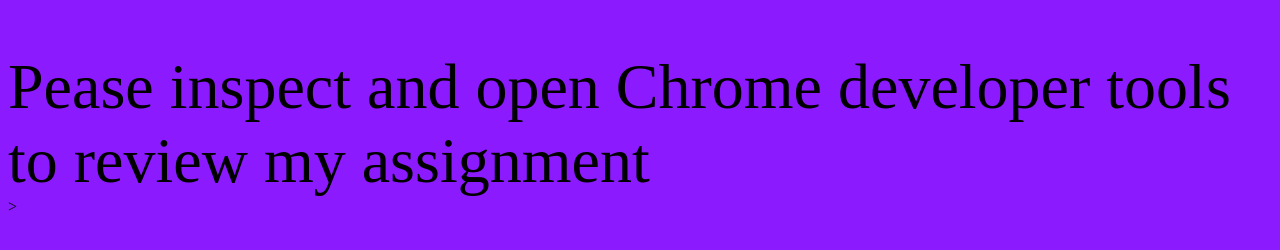
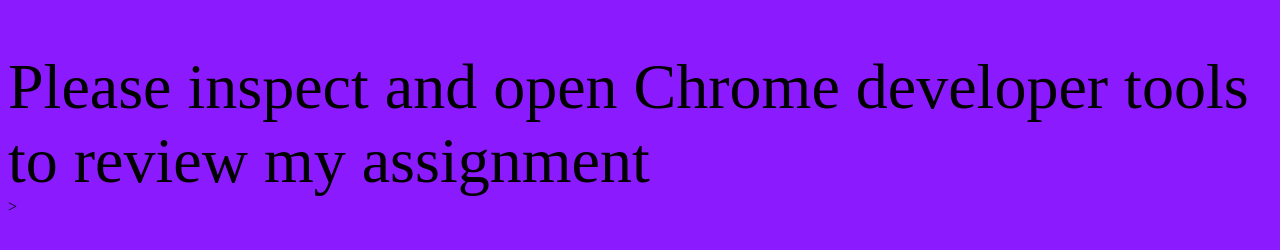
Before and after one commit to husseljoo/husseljoo.github.io, a plain HTML site: page module4-solution/index.html in a window 1280 px wide. Shown: the part 174-424 px from the top of the page. Drawn offline with Linux system fonts and the light colour scheme.

Commit message:
Update index.html

```diff
--- a/module4-solution/index.html
+++ b/module4-solution/index.html
@@ -25,6 +25,6 @@
 </head>
 <body>
   <h1>Module 4 Solution</h1>
-  <div>Pease inspect and open Chrome developer tools to review my assignment</div>>
+  <div>Please inspect and open Chrome developer tools to review my assignment</div>>
 </body>
 </html>
```
